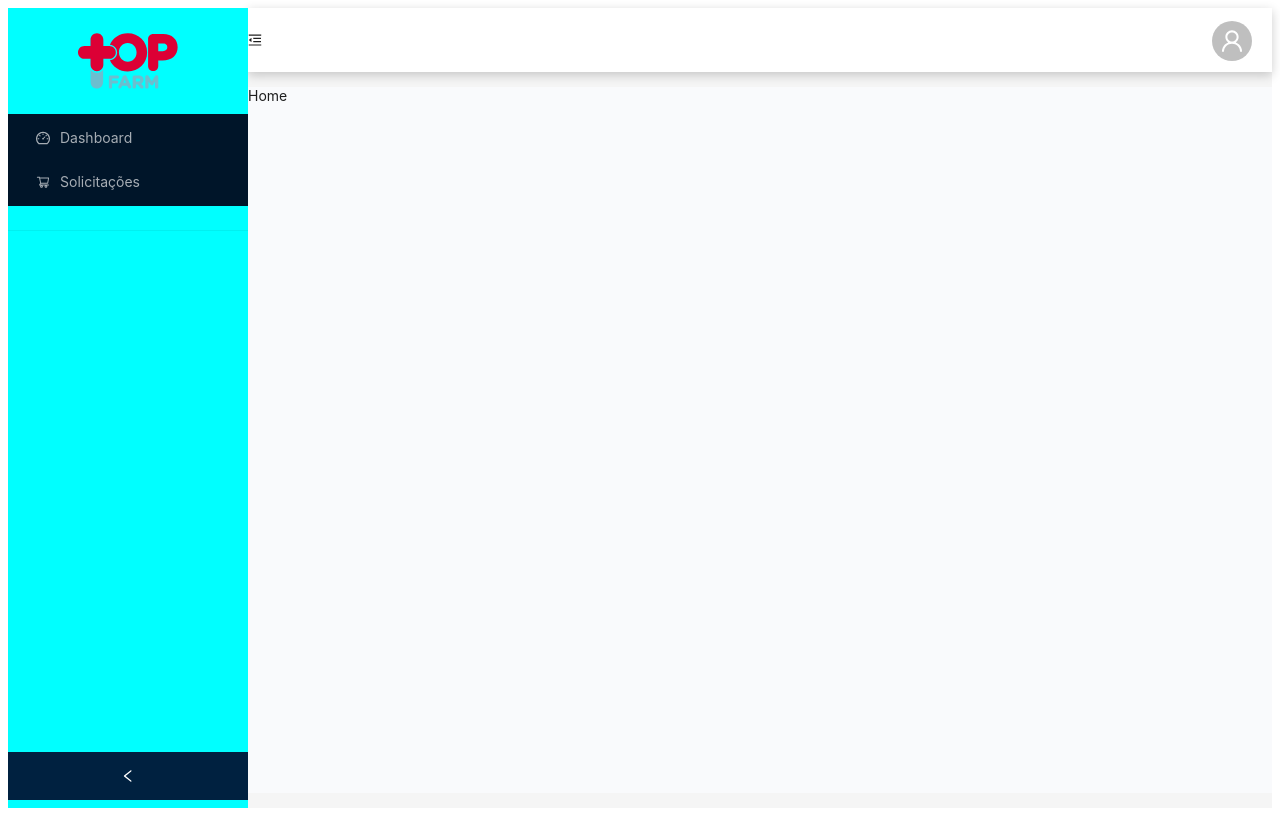
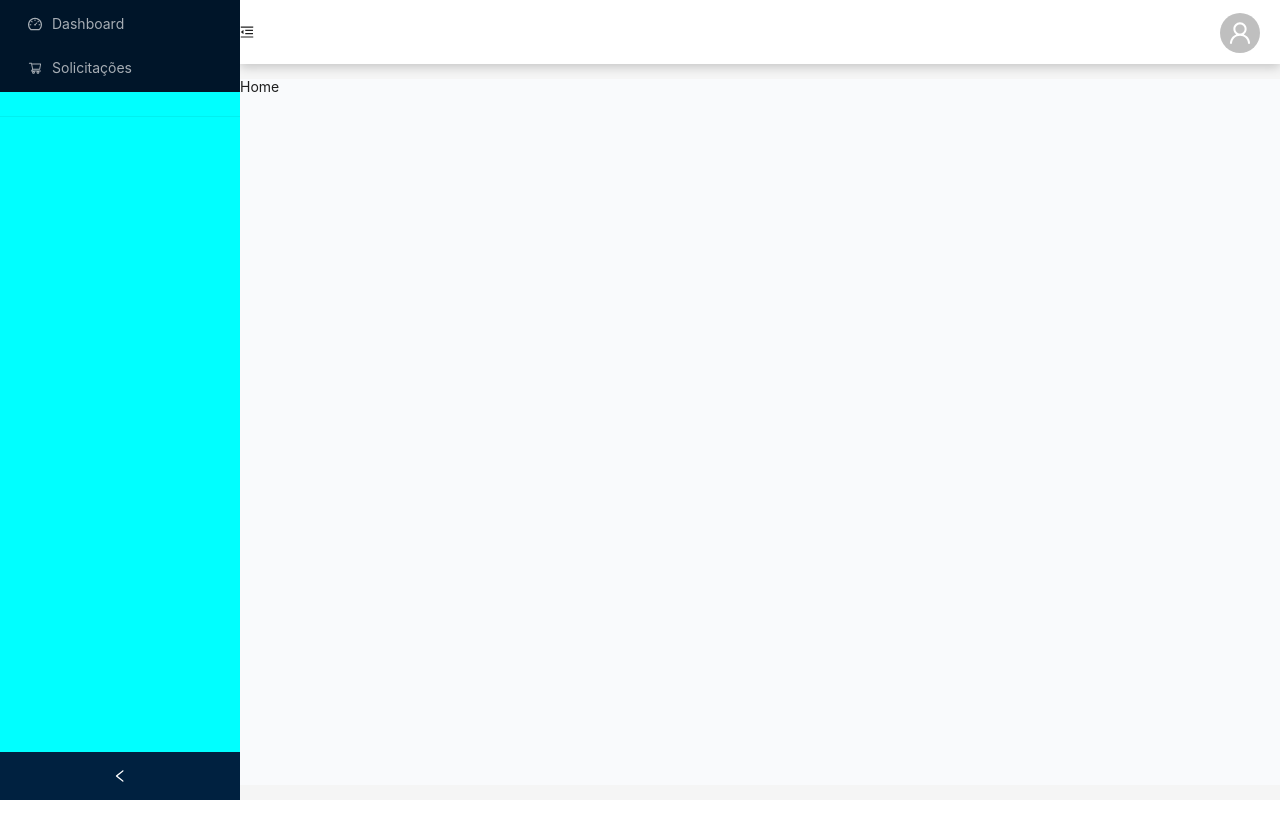
Before and after one commit to matheusfellipe/connect-arch-front, a React (Create React App) app: page / in a window 1280 px wide. Built offline with nearby package versions, Linux system fonts and the light colour scheme.

Commit message:
feat:login and logout

```diff
--- a/src/App.tsx
+++ b/src/App.tsx
@@ -1,5 +1,5 @@
 import React from 'react';
-
+import 'antd/dist/reset.css';
 import { ConfigProvider } from 'antd';
 import AppRouter from './routes';
 import { primaryColor } from './shared/ui/var';
--- a/src/shared/assets/logo/TopFarmLogo.tsx
+++ b/src/shared/assets/logo/ArchiConnectLogo.tsx
@@ -1,6 +1,6 @@
 import { LogoContainer, LogoCustom } from './style';
 
-const TopFarmLogo = () => {
+const ArchiConnectLogo = () => {
   return (
     <LogoContainer>
       <LogoCustom small />
@@ -8,4 +8,4 @@ const TopFarmLogo = () => {
   );
 };
 
-export default TopFarmLogo;
+export default ArchiConnectLogo;
--- a/src/shared/assets/logo/style.ts
+++ b/src/shared/assets/logo/style.ts
@@ -1,5 +1,5 @@
 import styled from 'styled-components';
-import { ReactComponent as Logo } from '../images/topfarmlogo.svg';
+import { ReactComponent as Logo } from '../images/architectlogo.svg';
 
 export default interface Props {
   small?: boolean;
--- a/src/shared/layout/Menu/index.tsx
+++ b/src/shared/layout/Menu/index.tsx
@@ -1,5 +1,5 @@
 import { Divider } from 'antd';
-import TopFarmLogo from '../../assets/logo/TopFarmLogo';
+
 import Props from './interface';
 import { MenuCustom, SiderCustom } from './style';
 
@@ -27,8 +27,6 @@ const SideMenu = ({
       onCollapse={(value) => setCollapsed(value)}
       width={240}
     >
-      <TopFarmLogo />
-
       <MenuCustom
         theme="dark"
         defaultSelectedKeys={['1']}
--- a/src/shared/layout/TopBar/MenuItems/itens-menu.tsx
+++ b/src/shared/layout/TopBar/MenuItems/itens-menu.tsx
@@ -1,9 +1,5 @@
 import type { MenuProps } from 'antd';
-import {
-  DashboardOutlined,
-  UserOutlined,
-  LogoutOutlined,
-} from '@ant-design/icons';
+import { LogoutOutlined } from '@ant-design/icons';
 
 export const items: MenuProps['items'] = [
   {
--- a/src/shared/layout/style.ts
+++ b/src/shared/layout/style.ts
@@ -1,11 +1,12 @@
 import styled from 'styled-components';
 import { Layout as AntLayout } from 'antd';
-import { backgroundColor} from '../ui/var';
+import { backgroundColor } from '../ui/var';
 
 const { Content } = AntLayout;
 
 export const LayoutCustom = styled(AntLayout)`
     min-height: 100vh;
+    min-width:100%;
 `;
 
 export const ContentCustom = styled(Content)`
```
Also changed, not shown: src/shared/assets/images/architectlogo.svg (added), src/shared/assets/images/topfarmlogo.svg (deleted).
